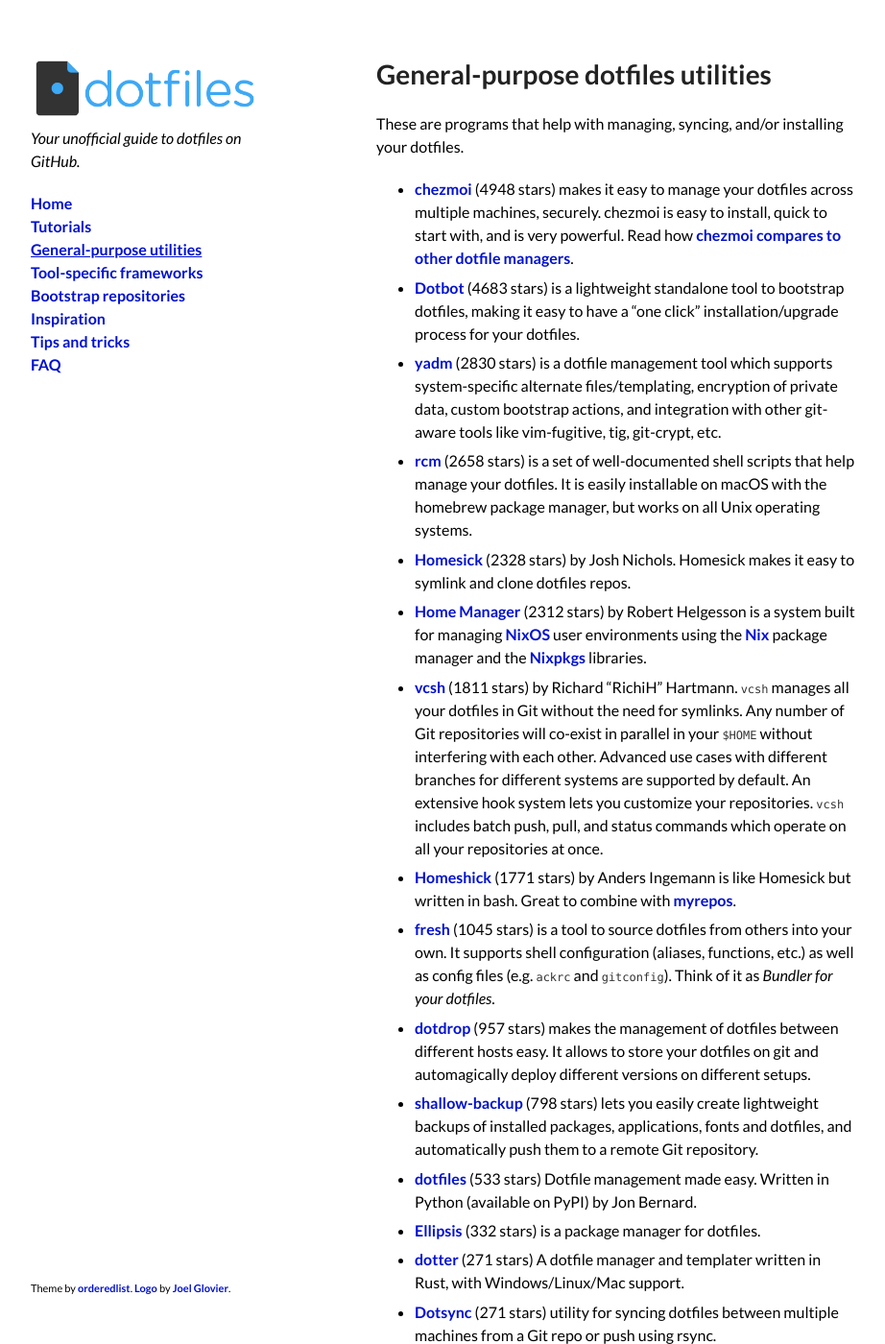
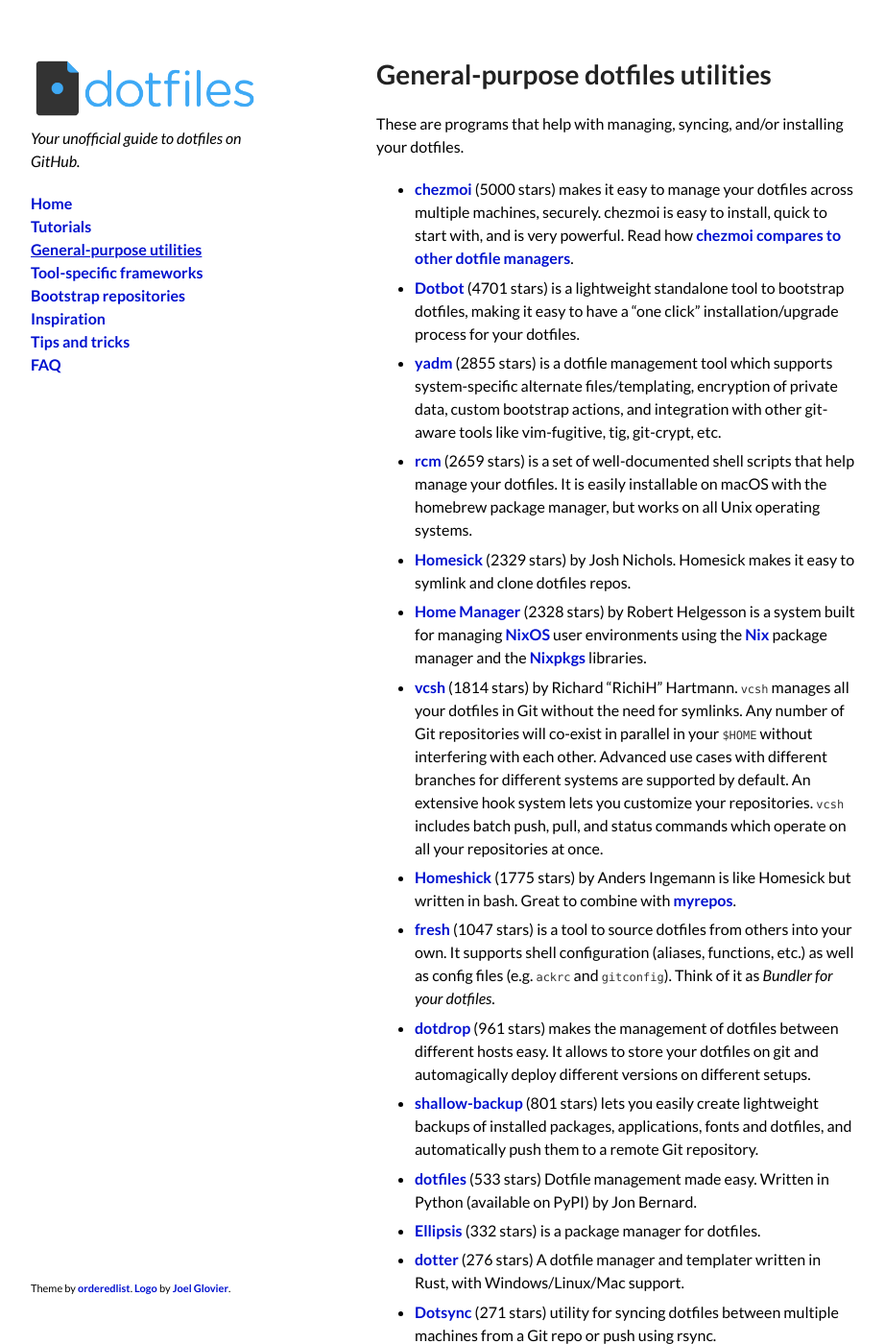
Before and after one commit to dotfiles/dotfiles.github.com, a Jekyll site: the page built from utilities.md, in a window 1280 px wide and 1400 px high. Shown: the whole window at 96% size, without its empty margins (178-1100 px from the left). Built offline with Jekyll 4.4.1, drawn with Linux system fonts in a browser that asks for light colours; comment, search, counter and statistics services are not loaded; some of the changed text lies outside the part shown.

Commit message:
Update star counts

```diff
--- a/_data/utilities.yml
+++ b/_data/utilities.yml
@@ -9,14 +9,14 @@
   notes: is a minimalist dotfile management framework, written 100% in bash.
   stars: 78
   url: https://github.com/bashdot/bashdot
-- forks: 273
+- forks: 277
   name: chezmoi
   notes: makes it easy to manage your dotfiles across multiple machines, securely.
     chezmoi is easy to install, quick to start with, and is very powerful. Read how
     [chezmoi compares to other dotfile managers](https://github.com/twpayne/chezmoi/blob/master/docs/COMPARISON.md).
-  stars: 4948
+  stars: 5000
   url: https://github.com/twpayne/chezmoi
-- forks: 3
+- forks: 4
   name: Bonclay
   notes: is a simple dotfiles manager. Well, technically, it is a backup/restore/sync
     tool magiggy.
@@ -27,7 +27,7 @@
   notes: is a dotfile manager that has no configuration, one-command importing, one-command
     syncing, multiple repository support, automatic cleanup, and can be used with
     git or any other RCS.
-  stars: 45
+  stars: 46
   url: https://github.com/CGamesPlay/dfm
 - forks: 3
   name: Config Curator
@@ -39,20 +39,20 @@
 - forks: 17
   name: dfm
   notes: is a utility to manage your dotfiles, lightweight and simple.
-  stars: 108
+  stars: 109
   url: https://github.com/justone/dfm
-- forks: 211
+- forks: 212
   name: Dotbot
   notes: is a lightweight standalone tool to bootstrap dotfiles, making it easy to
     have a "one click" installation/upgrade process for your dotfiles.
-  stars: 4683
+  stars: 4701
   url: https://github.com/anishathalye/dotbot
 - forks: 62
   name: dotdrop
   notes: makes the management of dotfiles between different hosts easy. It allows
     to store your dotfiles on git and automagically deploy different versions on different
     setups.
-  stars: 957
+  stars: 961
   url: https://github.com/deadc0de6/dotdrop
 - forks: 31
   name: dotfiler
@@ -73,7 +73,7 @@
   name: dotgit
   notes: by Kobus van Schoor. A comprehensive and versatile dotfiles manager which
     helps to synchronize your dotfiles between multiple computers and devices.
-  stars: 141
+  stars: 142
   url: https://github.com/kobus-v-schoor/dotgit
 - forks: null
   name: dotsecrets
@@ -101,7 +101,7 @@
   notes: by Vibhav Pant. `dotty` uses a simple JSON-formatted file to symlink and/or
     copy your dotfiles. It can also execute shell commands and check for directories,
     and create them accordingly.
-  stars: 51
+  stars: 52
   url: https://github.com/vibhavp/dotty
 - forks: 29
   name: Ellipsis
@@ -119,7 +119,7 @@
   notes: is a tool to source dotfiles from others into your own. It supports shell
     configuration (aliases, functions, etc.) as well as config files (e.g. `ackrc`
     and `gitconfig`). Think of it as _Bundler for your dotfiles_.
-  stars: 1045
+  stars: 1047
   url: https://github.com/freshshell/fresh
 - forks: 34
   name: Ghar
@@ -139,12 +139,12 @@
     you. Homely also has a clever Automatic Cleanup feature and good tutorials.
   stars: 44
   url: https://github.com/phodge/homely
-- forks: 740
+- forks: 749
   name: Home Manager
   notes: by Robert Helgesson is a system built for managing [NixOS](https://nixos.org)
     user environments using the [Nix](https://nixos.org/nix/) package manager and
     the [Nixpkgs](https://nixos.org/nixpkgs/) libraries.
-  stars: 2312
+  stars: 2328
   url: https://github.com/rycee/home-manager
 - forks: 22
   name: Homemaker
@@ -157,12 +157,12 @@
   name: Homeshick
   notes: by Anders Ingemann is like Homesick but written in bash. Great to combine
     with [myrepos](https://web.archive.org/web/20200904205236/https://waiting-for-dev.github.io/blog/2014/05/04/distributable-and-organized-dotfiles-with-homeshick-and-mr/).
-  stars: 1771
+  stars: 1775
   url: https://github.com/andsens/homeshick
 - forks: 127
   name: Homesick
   notes: by Josh Nichols. Homesick makes it easy to symlink and clone dotfiles repos.
-  stars: 2328
+  stars: 2329
   url: https://github.com/technicalpickles/homesick
 - name: myrepos
   notes: is a tool to manage all your version control repositories at once.
@@ -174,20 +174,20 @@
     Dotfiles are treated as packages that coexist together seamlessly and can be fully
     controlled and synced across different systems. There is a wide range of packages
     already available in the [Official Pearl Hub](https://github.com/pearl-hub).
-  stars: 177
+  stars: 178
   url: https://github.com/pearl-core/pearl
 - forks: 128
   name: rcm
   notes: is a set of well-documented shell scripts that help manage your dotfiles.
     It is easily installable on macOS with the homebrew package manager, but works
     on all Unix operating systems.
-  stars: 2658
+  stars: 2659
   url: https://github.com/thoughtbot/rcm
-- forks: 120
+- forks: 124
   name: shallow-backup
   notes: lets you easily create lightweight backups of installed packages, applications,
     fonts and dotfiles, and automatically push them to a remote Git repository.
-  stars: 798
+  stars: 801
   url: https://github.com/alichtman/shallow-backup
 - forks: 11
   name: stowsh
@@ -207,14 +207,14 @@
     branches for different systems are supported by default. An extensive hook system
     lets you customize your repositories. `vcsh` includes batch push, pull, and status
     commands which operate on all your repositories at once.
-  stars: 1811
+  stars: 1814
   url: https://github.com/RichiH/vcsh
-- forks: 127
+- forks: 130
   name: yadm
   notes: is a dotfile management tool which supports system-specific alternate files/templating,
     encryption of private data, custom bootstrap actions, and integration with other
     git-aware tools like vim-fugitive, tig, git-crypt, etc.
-  stars: 2830
+  stars: 2855
   url: https://github.com/TheLocehiliosan/yadm
   website: https://yadm.io/
 - forks: 9
@@ -234,7 +234,7 @@
 - forks: 15
   name: dotter
   notes: A dotfile manager and templater written in Rust, with Windows/Linux/Mac support.
-  stars: 271
+  stars: 276
   url: https://github.com/SuperCuber/dotter
 - forks: 68
   name: dotfiles
```
Also changed, not shown: _data/bootstrap.yml (+4 -4 lines), _data/frameworks.yml (+40 -40 lines), _data/inspiration.yml (+32 -32 lines).
